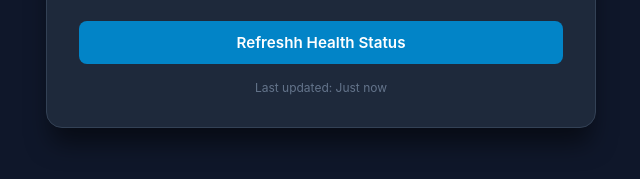
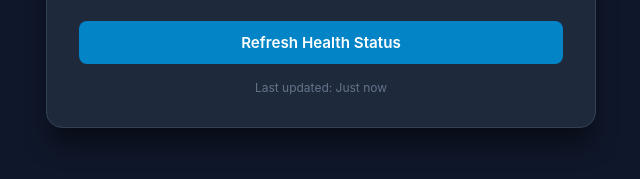
Before and after one commit to ZainCloud009/GMZ_Task_2, a website: page public/index.html in a window 1280 px wide. Shown: the part 471-650 px from the top of the page, 319-959 px from the left. Drawn offline with Linux system fonts and the light colour scheme; no server answers.

Commit message:
Update index.html to test the docker container

```diff
--- a/public/index.html
+++ b/public/index.html
@@ -140,7 +140,7 @@
       </div>
     </div>
 
-    <button class="btn" onclick="fetchHealth()">Refreshh Health Status</button>
+    <button class="btn" onclick="fetchHealth()">Refresh Health Status</button>
     <div class="footer" id="last-updated">Last updated: Just now</div>
   </div>
 
```
